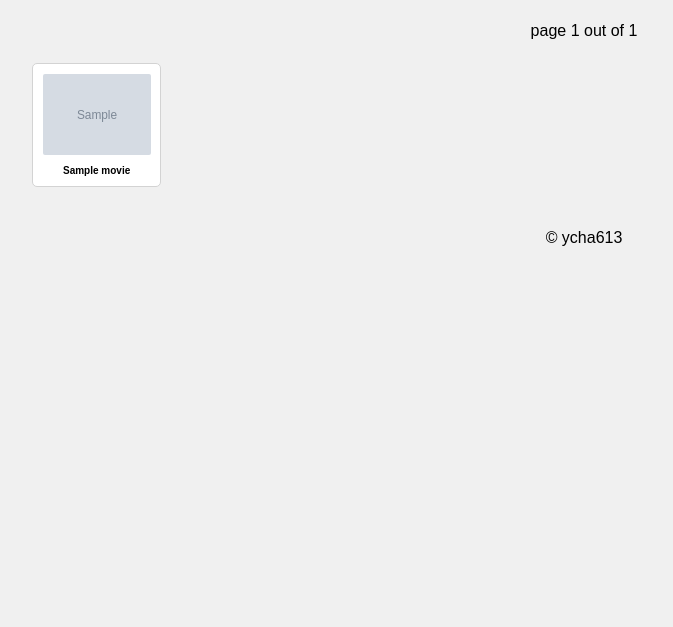
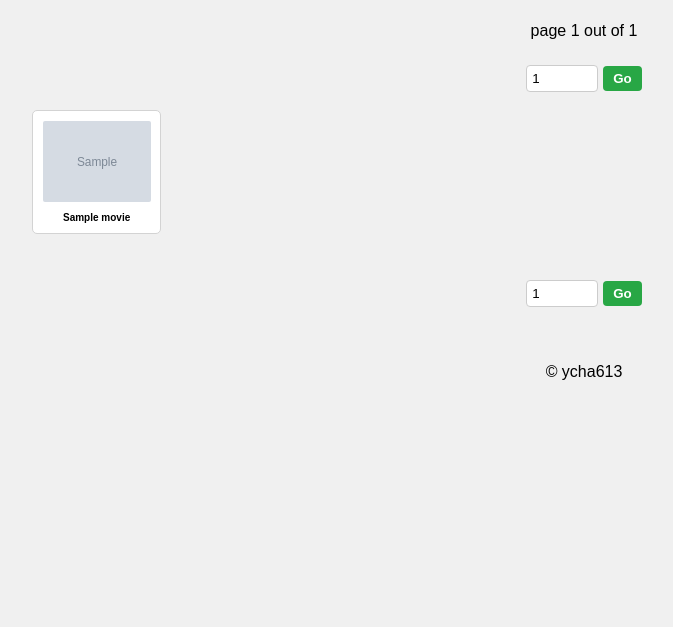
Before and after one commit to ycha613/MyStoryShelf, a Flask app: template project/templates/browse.html in a window 1280 px wide. Shown: the part 278-905 px from the top of the page, without its empty margins (56-729 px from the left). Run offline with Flask 3, Linux system fonts and the light colour scheme; the template is opened without the code that fills it: values that come from a table or form of the project are taken from there, most other values are stand-ins (such as "Sample title", 1, 10 or a date in 2020); grey boxes marked "Sample" are stand-in pictures; parts of the project's set-up code (start-up, migrations or seed data) failed here and were passed over.

Commit message:
added pagination buttons to movies search page

```diff
--- a/project/browse/browse.py
+++ b/project/browse/browse.py
@@ -8,12 +8,18 @@ from project.helpers import get_username
 
 browse_blueprint = Blueprint("browse_bp", __name__)
 
-@browse_blueprint.route("/movies/<int:page_id>", methods=["GET"])
-def browse(page_id):
+@browse_blueprint.route("/movies", methods=["GET"])
+def browse():
+    try:
+        page_id = int(request.args.get("page_id", 1))
+        if page_id < 1:
+            page_id = 1
+    except:
+        page_id = 1
+
     form = SearchForm(request.args)
     search_type = form.search_type.data or 'title'
     search_term = form.search_term.data or ''
-    print(search_term, search_type)
     if search_term.strip() != '':
         if search_type == 'title':
             movies, max_page = services.search_movies_by_title(repo.repo_instance, search_term, page_id)
--- a/project/static/css/browse.css
+++ b/project/static/css/browse.css
@@ -109,3 +109,56 @@
 .search-text {
     margin-bottom: 5px;
 }
+
+
+.pagination-buttons {
+    display: flex;
+    align-items: center;
+    gap: 10px;
+    margin-top: 20px;
+    justify-content: center;
+    flex-wrap: wrap;
+}
+
+.page-btn {
+    background-color: #007BFF;
+    color: white;
+    padding: 6px 12px;
+    border: none;
+    border-radius: 4px;
+    text-decoration: none;
+    font-weight: bold;
+    transition: background-color 0.2s ease;
+}
+
+.page-btn:hover {
+    background-color: #0056b3;
+}
+
+.page-jump-form {
+    display: flex;
+    align-items: center;
+    gap: 5px;
+}
+
+#page-input {
+    width: 60px;
+    padding: 5px;
+    border-radius: 4px;
+    border: 1px solid #ccc;
+}
+
+.page-jump-form button {
+    padding: 5px 10px;
+    border: none;
+    background-color: #28a745;
+    color: white;
+    border-radius: 4px;
+    font-weight: bold;
+    cursor: pointer;
+    transition: background-color 0.2s ease;
+}
+
+.page-jump-form button:hover {
+    background-color: #1e7e34;
+}
--- a/project/static/css/main.css
+++ b/project/static/css/main.css
@@ -60,3 +60,7 @@ body {
     cursor: pointer;
     font-weight: 500;
 }
+
+footer {
+    margin-top: 40px;
+}
--- a/project/templates/browse.html
+++ b/project/templates/browse.html
@@ -22,6 +22,22 @@
 {% endif %}
 <p class="search-text">page {{page_id}} out of {{max_page}}</p>
 
+<div class="pagination-buttons">
+    {% if page_id > 1 %}
+        <a href="{{ url_for('browse_bp.browse', page_id=page_id-1, search_term=search_term, search_type=search_type) }}" class="page-btn">Prev</a>
+    {% endif %}
+    {% if page_id < max_page %}
+        <a href="{{ url_for('browse_bp.browse', page_id=page_id+1, search_term=search_term, search_type=search_type) }}" class="page-btn">Next</a>
+    {% endif %}
+
+    <form method="GET" action="{{ url_for('browse_bp.browse') }}" class="page-jump-form">
+        <input type="number" id="page-input" name="page_id" min="1" max="{{ max_page }}" value="{{ page_id }}" required>
+        <input type="hidden" name="search_term" value="{{ search_term }}">
+        <input type="hidden" name="search_type" value="{{ search_type }}">
+        <button type="submit">Go</button>
+    </form>
+</div>
+
 <div class="movie-grid">
     {% for movie in movies %}
     <div class="movie-grid-display">
@@ -33,4 +49,20 @@
     {% endfor %}
 </div>
 
+<div class="pagination-buttons">
+    {% if page_id > 1 %}
+        <a href="{{ url_for('browse_bp.browse', page_id=page_id-1, search_term=search_term, search_type=search_type) }}" class="page-btn">Prev</a>
+    {% endif %}
+    {% if page_id < max_page %}
+        <a href="{{ url_for('browse_bp.browse', page_id=page_id+1, search_term=search_term, search_type=search_type) }}" class="page-btn">Next</a>
+    {% endif %}
+
+    <form method="GET" action="{{ url_for('browse_bp.browse') }}" class="page-jump-form">
+        <input type="number" id="page-input" name="page_id" min="1" max="{{ max_page }}" value="{{ page_id }}" required>
+        <input type="hidden" name="search_term" value="{{ search_term }}">
+        <input type="hidden" name="search_type" value="{{ search_type }}">
+        <button type="submit">Go</button>
+    </form>
+</div>
+
 {% endblock %}
```
